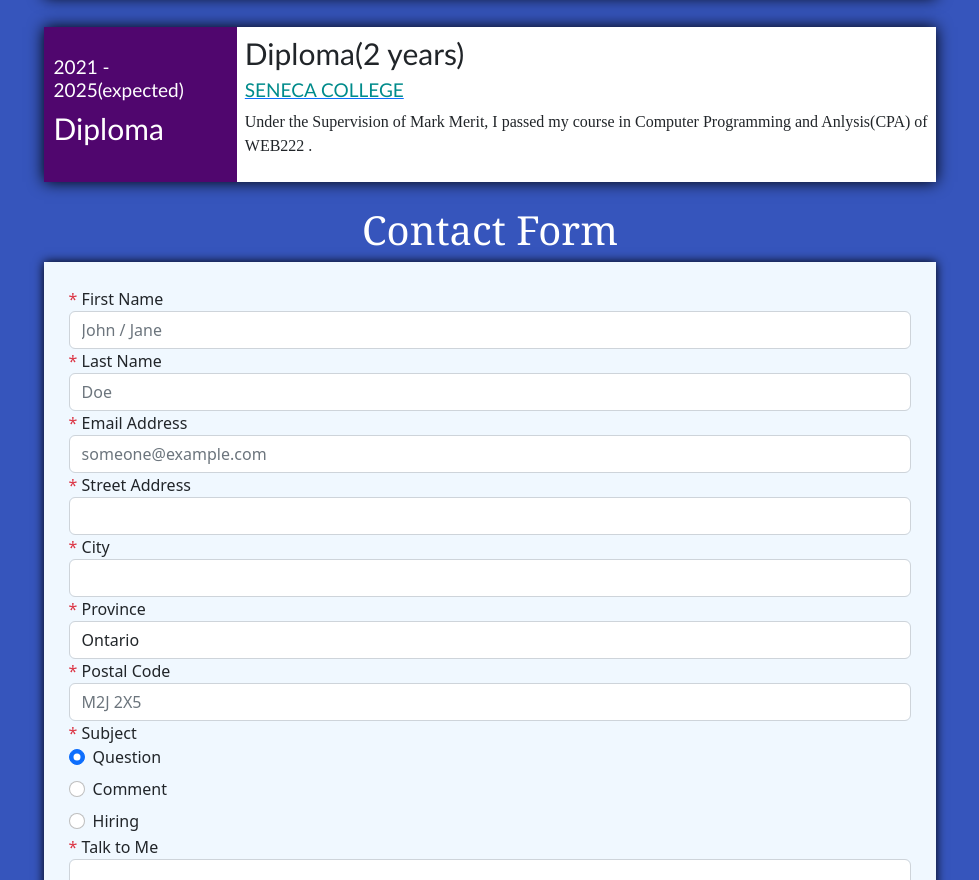
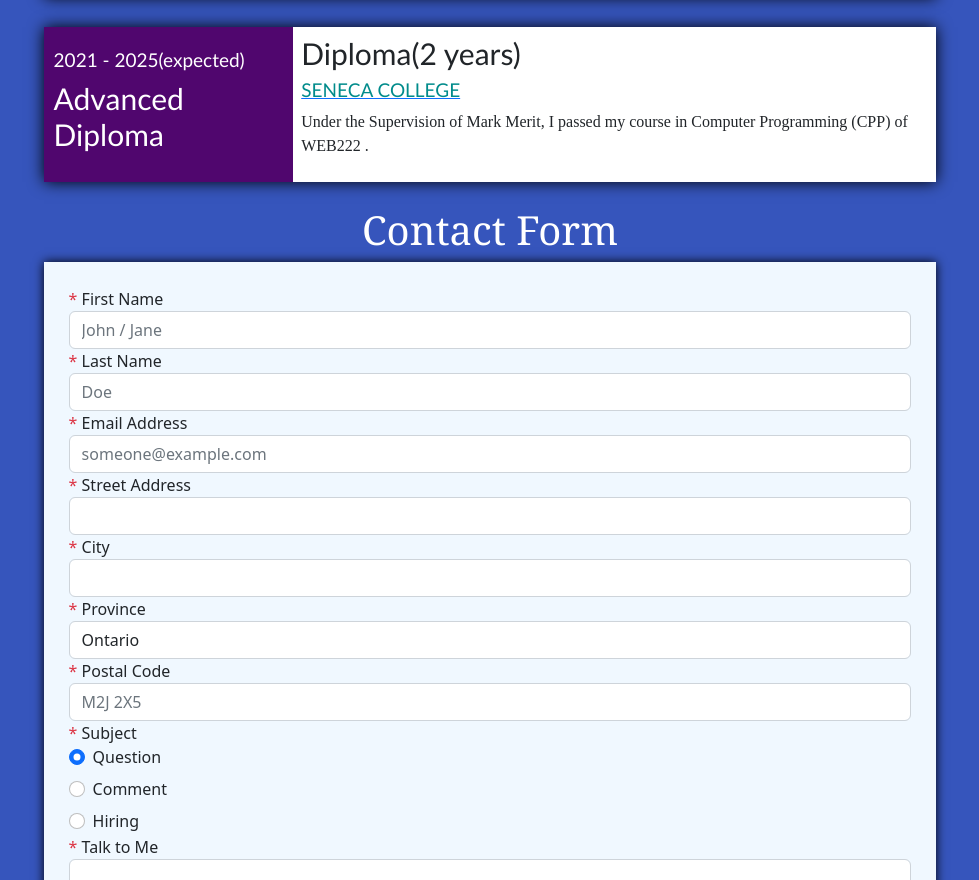
Before and after one commit to apate577/finaltest, a plain HTML site: page index.html in a window 1280 px wide. Shown: the part 1462-2342 px from the top of the page, without its empty margins (150-1129 px from the left). Drawn offline with nearby package versions, Linux system fonts and the light colour scheme.

Commit message:
Add files via upload

```diff
--- a/index.html
+++ b/index.html
@@ -20,7 +20,7 @@
 <body id="bodyps" class="container">
   <section id="landing">
     <div class="First">
-        <img src="images/my.png" alt="That's Prabh" width="400px" height="400px" id="MyPhoto">
+        <img src="images/my.png" alt="That's Ayush" width="400px" height="400px" id="MyPhoto">
         <h1 id="name">Ayush Santoshkumar Patel</h1>
         <h5>Web Developer, Software Engineer</h5>
         <a href="Resume.pdf" download="Resume" onclick="Resume"><button id="btn1"><i class="fa-solid fa-circle-arrow-down"></i> Resume</button></a>
@@ -91,14 +91,14 @@
           <div class="edu-card-left">
             <div>
                 <h3 class="h33">2021 - 2025(expected)</h3>
-                <h2 class="h22"> Diploma</h2>
+                <h2 class="h22">Advanced Diploma</h2>
           </div>
         </div>
           <section class="edu-card-txt">
-            <h2 class="h22"> Diploma(2 years)</h2>
+            <h2 class="h22">Diploma(2 years)</h2>
             <a href="https://www.senecacollege.ca/home.html" target="_blank"><h3 class="h34">SENECA COLLEGE</h3></a>
             <p>
-                Under the Supervision of Mark Merit, I passed my course in Computer Programming and Anlysis(CPA) of WEB222 .
+                Under the Supervision of Mark Merit, I passed my course in Computer Programming (CPP) of WEB222 .
             </p>
           </section>
         </div>
```
